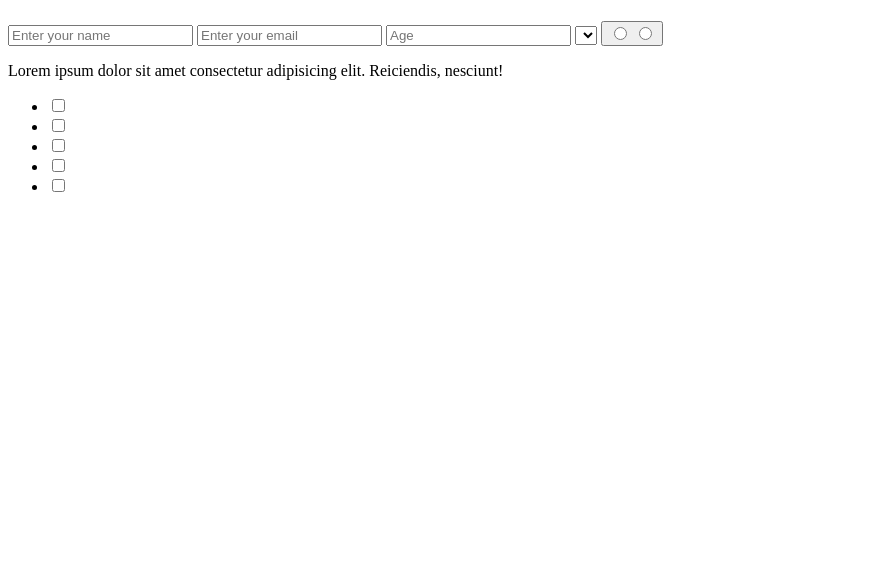
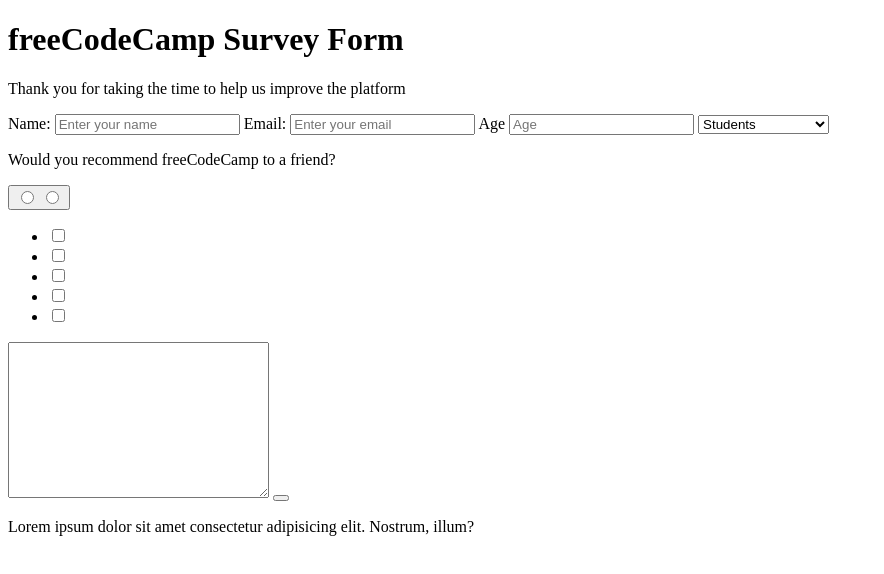
Before and after one commit to IngDavidTM/PraDaProject, a plain HTML site: page index.html in a window 1280 px wide. Shown: the whole page, without its empty margins (0-884 px from the left). Drawn offline with Linux system fonts and the light colour scheme.

Commit message:
davidCommit

```diff
--- a/index.html
+++ b/index.html
@@ -3,25 +3,32 @@
 <head>
     <meta charset="UTF-8">
     <meta http-equiv="X-UA-Compatible" content="IE=edge">
-    <meta name="viewport" content="width=device-width, initial-scale=1.0">
+    <meta name="viewport" content="width=device-width, initial-scale=1.0"><link rel="stylesheet" href="styles.css">
     <title>https://survey-form.freecodecamp.rocks/</title>
 </head>
 <body>
-    <h1 id="title"></h1>
-    <p id="description"></p>
+    <h1 id="title">freeCodeCamp Survey Form</h1>
+    <p id="description">Thank you for taking the time to help us improve the platform</p>
     <form id="survey-form" action="">
-        <label id="name-label" for=""></label>
+        <label id="name-label" for="">Name:</label>
         <input id="name" type="text" placeholder="Enter your name">
-        <label id="email-label" for=""></label>
+        <label id="email-label" for="">Email:</label>
         <input id="email" type="text" placeholder="Enter your email">
-        <label id="number-label" for=""></label>
+        <label id="number-label" for="">Age</label>
         <input type="text" id="number" placeholder="Age">
-        <select name="" id="dropdrown"></select>
+        <select name="" id="dropdrown">
+            <option disabled value>Select current role</option>
+            <option value="">Students</option>
+            <option value="">Full Time Job</option>
+            <option value="">Full Time Learner</option>
+            <option value="">Prefer Not To Say</option>
+            <option value="Other">Other</option>
+        </select>
+        <p>Would you recommend freeCodeCamp to a friend?</p>
         <button>
             <input type="radio" name="">
             <input type="radio" name="">
         </button>
-        <p>Lorem ipsum dolor sit amet consectetur adipisicing elit. Reiciendis, nesciunt!</p>
         <div>
             <ul>
                 <li class="checkbox"><input type="checkbox" name="" id="" value="1"></li>
@@ -31,6 +38,9 @@
                 <li class="checkbox"><input type="checkbox" name="" id="" value="5"></li>
             </ul>
         </div>
+        <textarea name="" id="" cols="30" rows="10"></textarea>
+        <button id="submit"></button>
     </form>
+    <p>Lorem ipsum dolor sit amet consectetur adipisicing elit. Nostrum, illum?</p>
 </body>
 </html>
```
